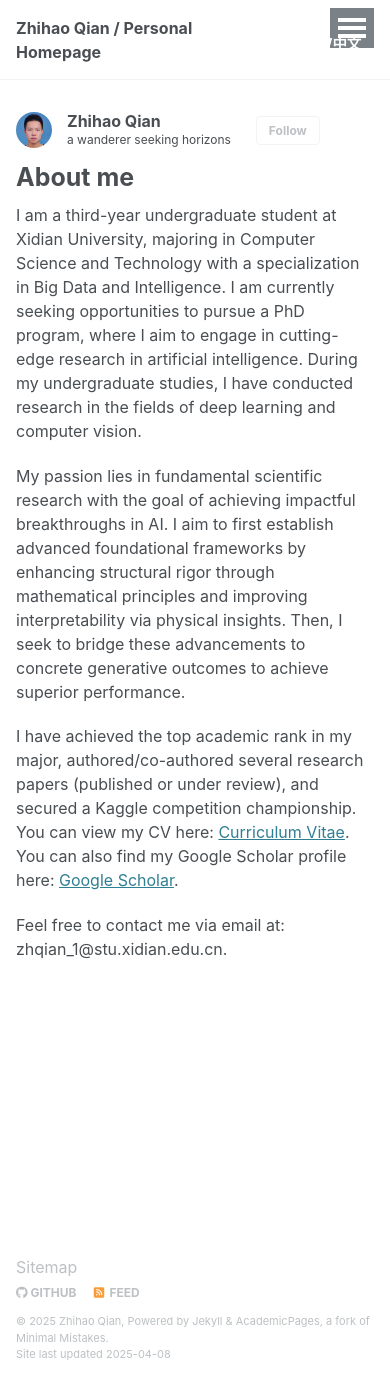
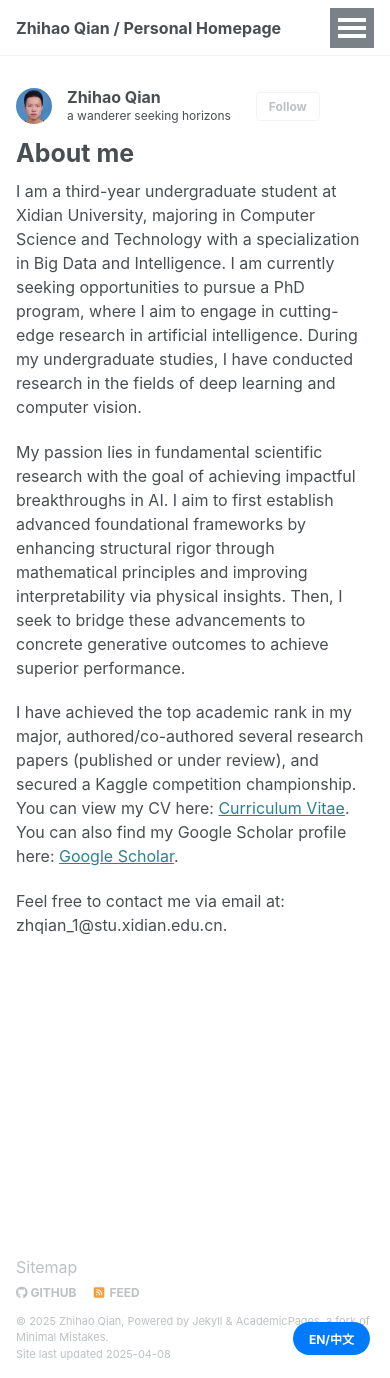
Before and after one commit to Dualego00/Dualego00.github.io, a Jekyll site: the page built from _pages/about.md, in a window 390 px wide and 1378 px high. Built offline with Jekyll 4.4.1, drawn with Linux system fonts in a browser that asks for light colours.

Commit message:
Revert "language and theme button modify"
This reverts commit 313974ef16c9955cd9491a7d0a03455bf6b5c396.

```diff
--- a/_includes/language-switcher.html
+++ b/_includes/language-switcher.html
@@ -1,5 +1,5 @@
 {% assign current_lang = site.data.translations[page.lang] | default: site.data.translations.en %}
-<div class="language-switcher" id="languageSwitcher">
+<div class="language-switcher">
   <button id="langToggle" class="btn btn--primary">
     <span class="lang-text">EN/中文</span>
   </button>
@@ -7,28 +7,25 @@
 
 <style>
 .language-switcher {
-  display: inline-block;
-  margin-left: 10px;
+  position: fixed;
+  bottom: 20px;
+  right: 20px;
+  z-index: 1000;
 }
 
 .language-switcher .btn {
-  padding: 0.5rem 0.8rem;
-  border-radius: 4px;
-  background-color: transparent;
-  color: var(--global-masthead-link-color);
+  padding: 8px 16px;
+  border-radius: 20px;
+  background-color: #007bff;
+  color: white;
   border: none;
   cursor: pointer;
   transition: all 0.3s ease;
-  font-size: 0.9em;
 }
 
 .language-switcher .btn:hover {
-  color: var(--global-masthead-link-color-hover);
-}
-
-/* Hide button style */
-.language-switcher.hidden {
-  display: none;
+  background-color: #0056b3;
+  transform: translateY(-2px);
 }
 </style>
 
@@ -36,81 +33,41 @@
 document.addEventListener('DOMContentLoaded', function() {
   const langToggle = document.getElementById('langToggle');
   const langText = langToggle.querySelector('.lang-text');
-  const languageSwitcher = document.getElementById('languageSwitcher');
 
-  // Get current language from localStorage
+  // 从 localStorage 获取当前语言设置
   let currentLang = localStorage.getItem('currentLang') || 'en';
 
-  // Update button text on load
-  updateButtonText();
-
-  // Update button text function
+  // 更新按钮文本
   function updateButtonText() {
-    langText.textContent = currentLang === 'en' ? 'EN/中文' : '中文/EN';
+    langText.textContent = currentLang === 'en' ? '中文' : 'English';
   }
 
-  // Toggle language function
+  // 切换语言
   function toggleLanguage() {
     currentLang = currentLang === 'en' ? 'zh' : 'en';
     localStorage.setItem('currentLang', currentLang);
     updateButtonText();
 
-    // Get current page path and URL
+    // 获取当前页面路径
     const currentPath = window.location.pathname;
-    const currentUrl = window.location.href;
+    const isTranslated = currentPath.includes('-translated');
 
-    // Instead of redirecting, we'll use an event to notify other scripts
-    // that the language has changed
-    const event = new CustomEvent('languageChanged', {
-      detail: { language: currentLang }
-    });
-    document.dispatchEvent(event);
-
-    // Add language to body class for CSS targeting
-    document.body.classList.remove('lang-en', 'lang-zh');
-    document.body.classList.add('lang-' + currentLang);
-
-    console.log('Language toggled to: ' + currentLang);
-
-    // Attempt to find language-specific version if it exists
-    // This is a simple implementation - you may need to customize for your site structure
-    if (currentLang === 'zh') {
-      // Try to find Chinese version
-      fetch(currentPath + 'index-zh.html')
-        .then(response => {
-          if (response.ok) {
-            window.location.href = currentPath + 'index-zh.html';
-          }
-        })
-        .catch(err => {
-          console.log('No Chinese version found, staying on current page');
-        });
-    } else {
-      // Try to find English version
-      if (currentPath.includes('index-zh.html')) {
-        window.location.href = currentPath.replace('index-zh.html', 'index.html');
-      }
+    // 根据当前语言设置决定是否跳转
+    if (currentLang === 'zh' && !isTranslated) {
+      // 切换到中文版本
+      const translatedPath = currentPath.replace(/\/([^\/]+)\/$/, '/$1-translated/');
+      window.location.href = translatedPath;
+    } else if (currentLang === 'en' && isTranslated) {
+      // 切换到英文版本
+      const originalPath = currentPath.replace('-translated', '');
+      window.location.href = originalPath;
     }
   }
 
-  // Add click event
+  // 初始化
+  updateButtonText();
+
+  // 添加点击事件
   langToggle.addEventListener('click', toggleLanguage);
-
-  // Make sure language switcher is never hidden by other scripts
-  // by periodically checking its visibility
-  setInterval(() => {
-    const computedStyle = window.getComputedStyle(languageSwitcher);
-
-    // If positioned fixed or absolute, reset to proper display
-    if (computedStyle.position === 'fixed' || computedStyle.position === 'absolute') {
-      languageSwitcher.style.position = 'static';
-      languageSwitcher.style.display = 'inline-block';
-    }
-
-    // If hidden, make visible
-    if (computedStyle.display === 'none') {
-      languageSwitcher.style.display = 'inline-block';
-    }
-  }, 1000);
 });
 </script>
--- a/_includes/masthead.html
+++ b/_includes/masthead.html
@@ -22,9 +22,6 @@
           <li id="theme-toggle" class="masthead__menu-item persist tail">
             <a><i id="theme-icon" class="fa-solid fa-sun" aria-hidden="true" title="toggle theme"></i></a>
           </li>
-          <li class="masthead__menu-item persist tail">
-            {% include language-switcher.html %}
-          </li>
         </ul>
         <ul class="hidden-links hidden"></ul>
       </nav>
--- a/_sass/layout/_navigation.scss
+++ b/_sass/layout/_navigation.scss
@@ -442,45 +442,3 @@
     }
   }
 }
-
-#theme-toggle {
-  display: flex;
-  align-items: center;
-  justify-content: center;
-  cursor: pointer;
-
-  a {
-    padding: 0.5rem 0.8rem;
-    color: var(--global-masthead-link-color);
-
-    &:hover {
-      color: var(--global-masthead-link-color-hover);
-    }
-  }
-}
-
-/* Ensure language switcher and theme toggle stay aligned */
-.language-switcher, .masthead__menu-item.tail {
-  display: flex !important;
-  align-items: center;
-  margin-left: 0;
-}
-
-.visible-links {
-  display: flex;
-
-  li.persist {
-    display: flex !important;
-    align-items: center;
-  }
-
-  li.tail {
-    margin-left: auto;
-  }
-
-  @media screen and (max-width: 600px) {
-    li.tail {
-      display: flex !important;
-    }
-  }
-}
```
Also changed, not shown: assets/js/_main.js (+0 -34 lines).
